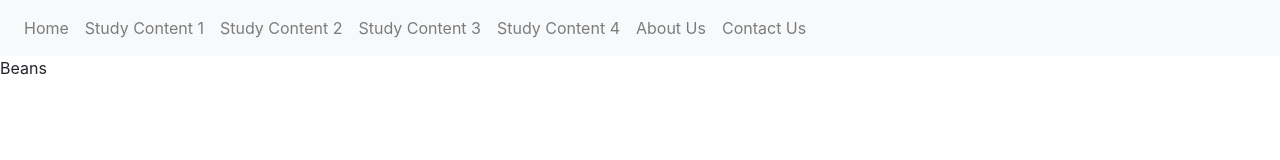
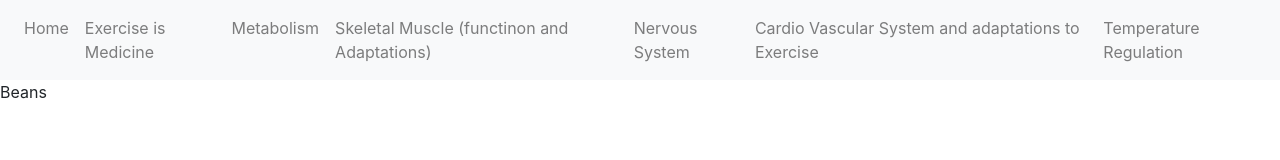
Before and after one commit to Abraham-Moraes-Arroyo/knFinalExam, a plain HTML site: page index.html in a window 1280 px wide. Drawn offline with nearby package versions, Linux system fonts and the light colour scheme.

Commit message:
Update index.html

```diff
--- a/index.html
+++ b/index.html
@@ -50,12 +50,12 @@ Please do not use with the permision of the creator. -->
     <div class="collapse navbar-collapse" id="navbarNavAltMarkup">
         <div class="navbar-nav"> <!--Think of that as your topnav -->
           <a data-screen="home" class="nav-item nav-link" >Home</a>
-          <a data-screen="form" class="nav-item nav-link" >Study Content 1</a>
-          <a data-screen="data" class="nav-item nav-link" >Study Content 2</a>
-          <a data-screen="map" class="nav-item nav-link">Study Content 3</a>
-          <a data-screen="about" class="nav-item nav-link" >Study Content 4</a>
-          <a data-screen="bird" class="nav-item nav-link" >About Us</a>
-          <a data-screen="sketcher" class="nav-item nav-link" >Contact Us</a>
+          <a data-screen="form" class="nav-item nav-link" >Exercise is Medicine</a>
+          <a data-screen="data" class="nav-item nav-link" >Metabolism</a>
+          <a data-screen="map" class="nav-item nav-link">Skeletal Muscle (functinon and Adaptations)</a>
+          <a data-screen="about" class="nav-item nav-link" >Nervous System </a>
+          <a data-screen="bird" class="nav-item nav-link" >Cardio Vascular System and adaptations to Exercise</a>
+          <a data-screen="sketcher" class="nav-item nav-link" >Temperature Regulation</a>
         </div>
       </div>
       <!-- the original screens where placed here-->
@@ -87,6 +87,12 @@ content that you are going to be posting online -->
 
 
     </div>
+
+
+
+
+
+
 
 </body>
 <!-- Here is where the typescript is going to be, that makes the screens visible-->
```
